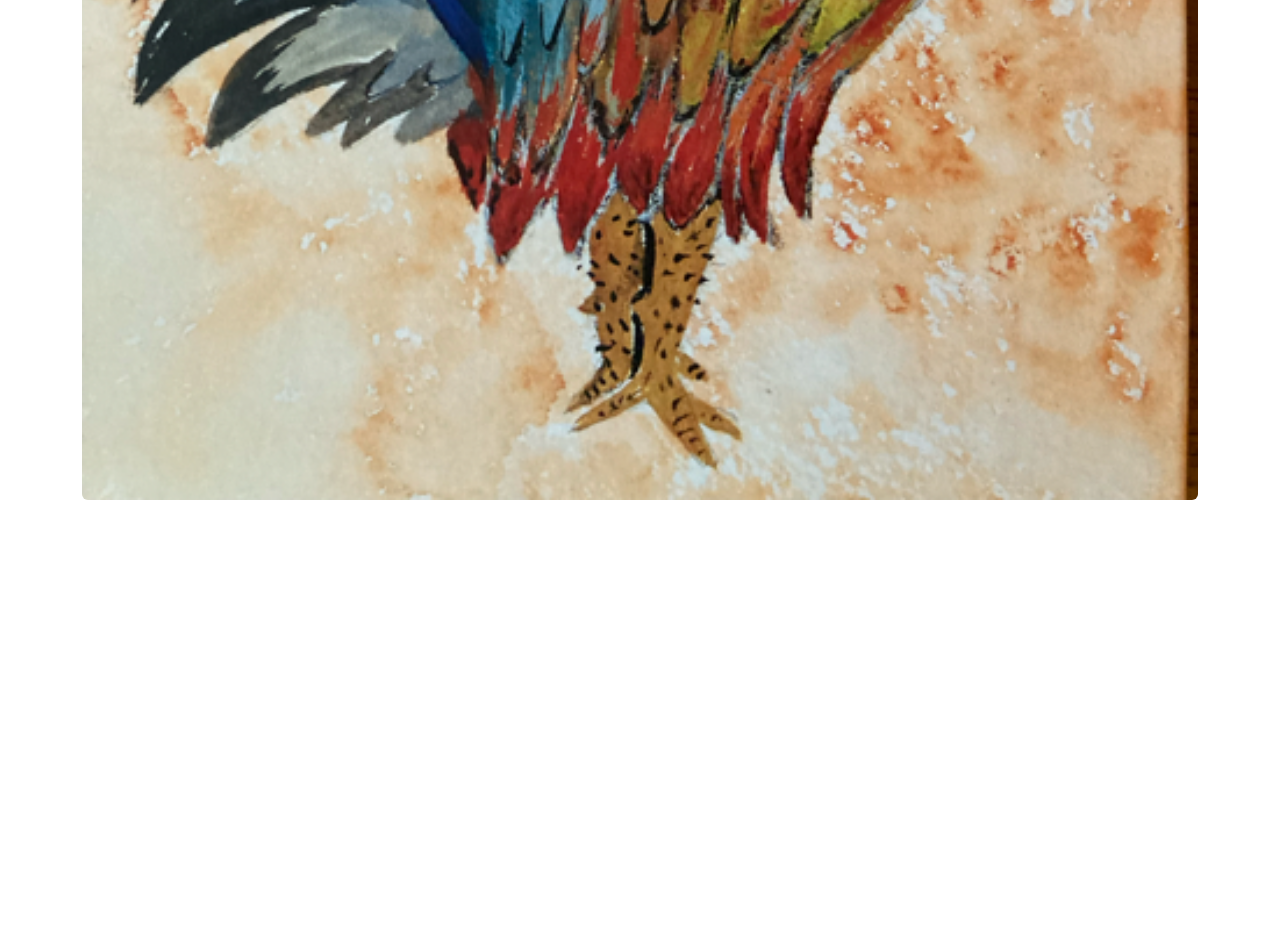
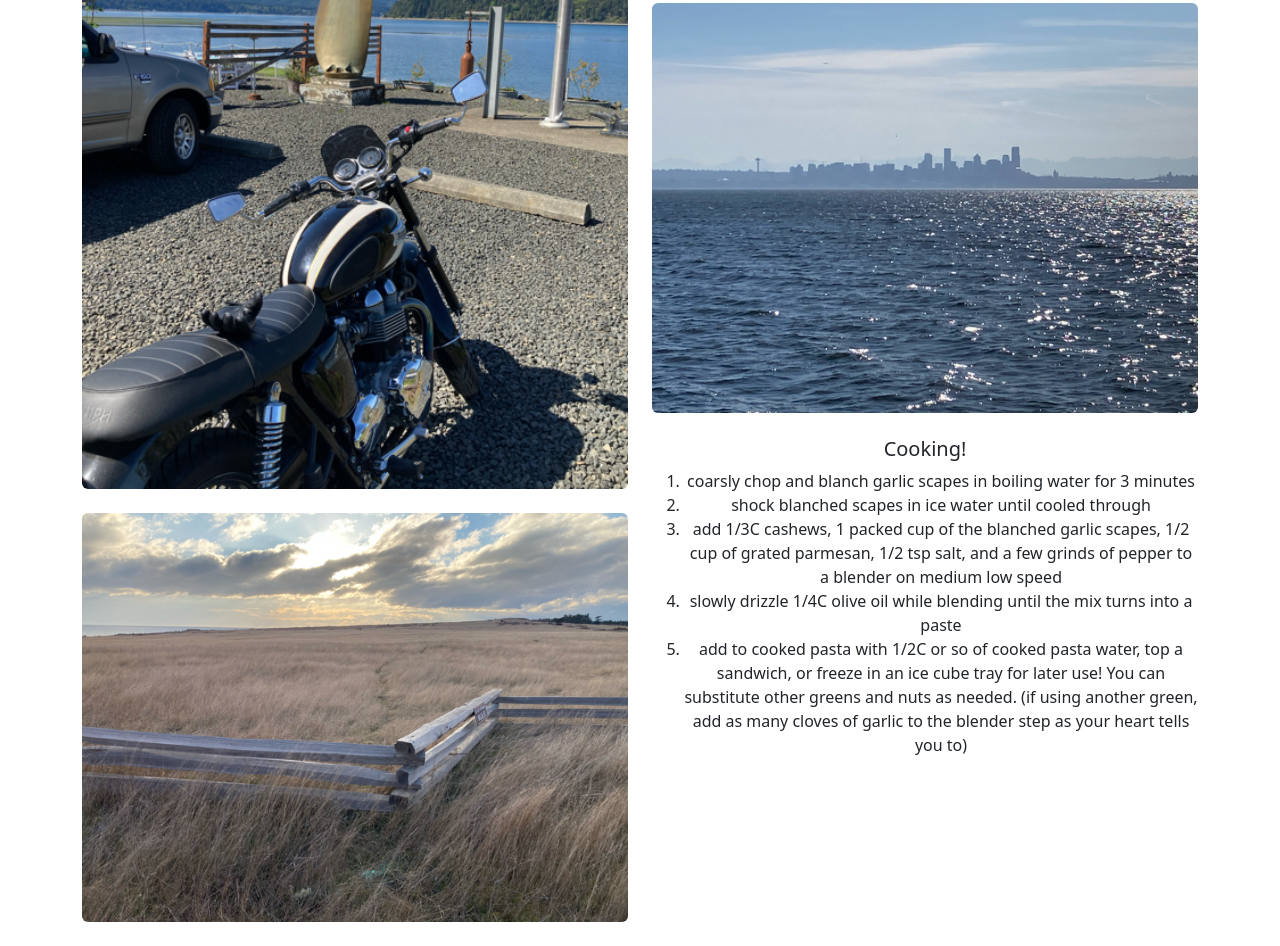
Before and after one commit to pletourneau/portfolio, a plain HTML site: page index.html in a window 1280 px wide. Shown: the part 1720-2666 px from the top of the page. Before the commit the page ends 2244 px from the top, so only its background shows below. Drawn offline with nearby package versions, Linux system fonts and the light colour scheme.

Commit message:
add ordered list section

```diff
--- a/index.html
+++ b/index.html
@@ -20,7 +20,7 @@
         <div class="row">
           <div id="boxone" style="height:300px" class="col-8">
             <div class="row">
-                <h3><strong>Hi, I'm Paul!</strong></h3>
+                <h3><strong>About Paul!</strong></h3>
                 <p>I am a former bartender and sommelier, trained in UX design, and realized along the way I wanted to <em>write</em> the code! Originally from the midwest, I moved to the PNW in 2021 with my partner and two dogs to try out a new area and be closer to the sea. </p>
             </div>
             <div class="row">
@@ -77,13 +77,26 @@
             </div>
         </div>
         <div class="row">
-            <p>current interests</p>
+            <h4>current interests: travel, dogs, cooking, exploring the PNW</h4>
         </div>
         <div class="row">
             <div class="col">
                 <img src="pepin.png" alt="photo of a cookbook" class="w-100 shadow-1-strong rounded mb-4">
+                <img src="motorcycle.png" alt="photo of a triumph bonneville with mountains in the background" class="w-100 shadow-1-strong rounded mb-4">
+                <img src="sj.png" alt="photo of a field in the San Juan Islands" class="w-100 shadow-1-strong rounded mb-4">
             </div>
-
+            <div class="col">
+                <img src="dogs.png" alt="photo of a shih-tzu next to a boxer" class="w-100 shadow-1-strong rounded mb-4">
+                <img src="seattle.png" alt="photo of Seattle from the Puget Sound on a hazy and mostly clear day" class="w-100 shadow-1-strong rounded mb-4">
+                <h5>Cooking!</h5>
+                <ol>
+                    <li>coarsly chop and blanch garlic scapes in boiling water for 3 minutes</li>
+                    <li>shock blanched scapes in ice water until cooled through</li>
+                    <li>add 1/3C cashews, 1 packed cup of the blanched garlic scapes, 1/2 cup of grated parmesan, 1/2 tsp salt, and a few grinds of pepper to a blender on medium low speed</li>
+                    <li> slowly drizzle 1/4C olive oil while blending until the mix turns into a paste</li>
+                    <li>add to cooked pasta with 1/2C or so of cooked pasta water, top a sandwich, or freeze in an ice cube tray for later use! You can substitute other greens and nuts as needed. (if using another green, add as many cloves of garlic to the blender step as your heart tells you to)</li>
+                </ol>
+            </div>
         </div>
     </div>
 </body>
```
